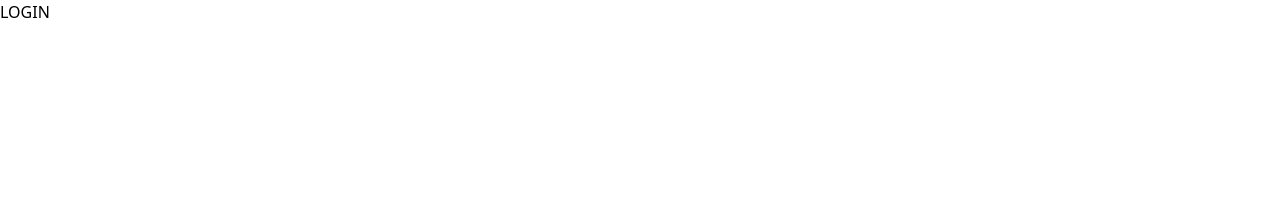
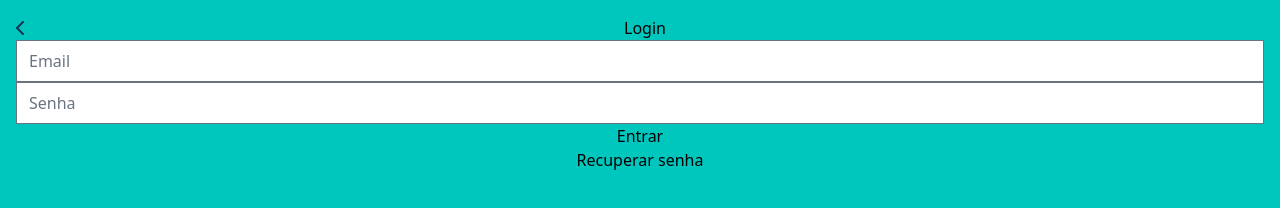
Before and after one commit to mmagalhaes2/FinGrow, a plain HTML site: page pages/login/login.html in a window 1280 px wide. Drawn offline with nearby package versions, Linux system fonts and the light colour scheme.

Commit message:
feat: criacao estrutura pagina login

```diff
--- a/pages/login/login.css
+++ b/pages/login/login.css
@@ -0,0 +1,12 @@
+html,
+body {
+  height: 100%;
+}
+
+.mint {
+  color: #00c7be;
+}
+
+.bg-mint {
+  background-color: #00c7be;
+}
--- a/pages/login/login.html
+++ b/pages/login/login.html
@@ -3,14 +3,31 @@
   <head>
     <meta charset="UTF-8" />
     <meta name="viewport" content="width=device-width, initial-scale=1.0" />
-    <title>Document</title>
+    <title>Fingrow - Login</title>
 
     <link rel="stylesheet" href="login.css" />
     <script src="https://cdn.tailwindcss.com"></script>
     <script src="https://cdn.tailwindcss.com?plugins=forms,typography,aspect-ratio,line-clamp"></script>
   </head>
-  <body>
-    <h1>LOGIN</h1>
+  <body class="bg-mint">
+    <div class="m-4">
+      <section class="flex justify-between">
+        <img class="" src="../../assets/svgs/chevron-left-solid.svg" alt="back-button" />
+        <h3 class="">Login</h3>
+        <div></div>
+      </section>
+
+      <section>
+        <form action="">
+          <input class="w-full" placeholder="Email" type="email" name="email" id="email" />
+          <input class="w-full" placeholder="Senha" type="password" name="password" id="password" />
+          <div>
+            <button class="w-full">Entrar</button>
+            <button class="w-full">Recuperar senha</button>
+          </div>
+        </form>
+      </section>
+    </div>
   </body>
   <script src="../../tailwind.config.js"></script>
 </html>
```
Also changed, not shown: index.html (+1 -1 lines), assets/svgs/chevron-left-solid.svg (added).
